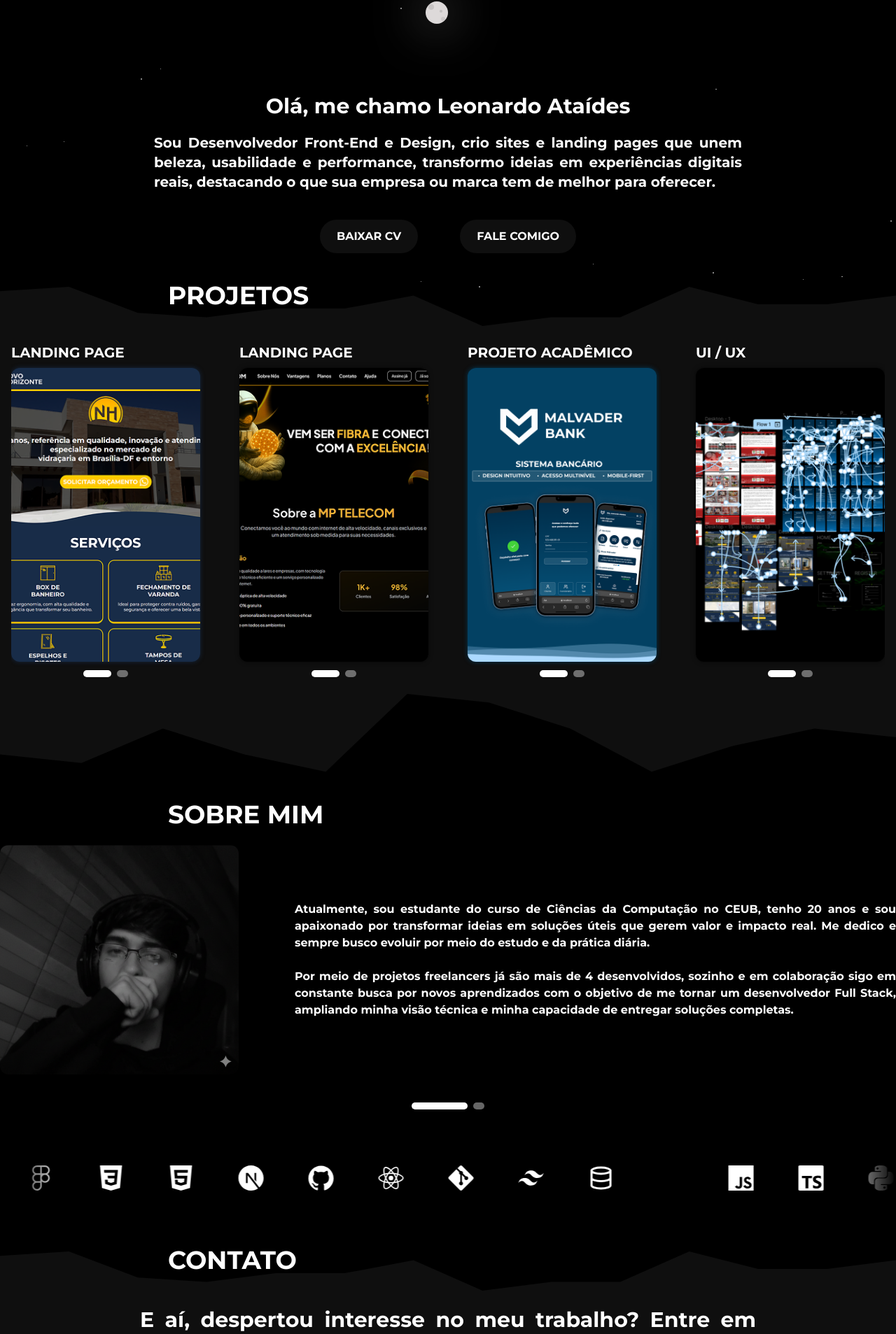
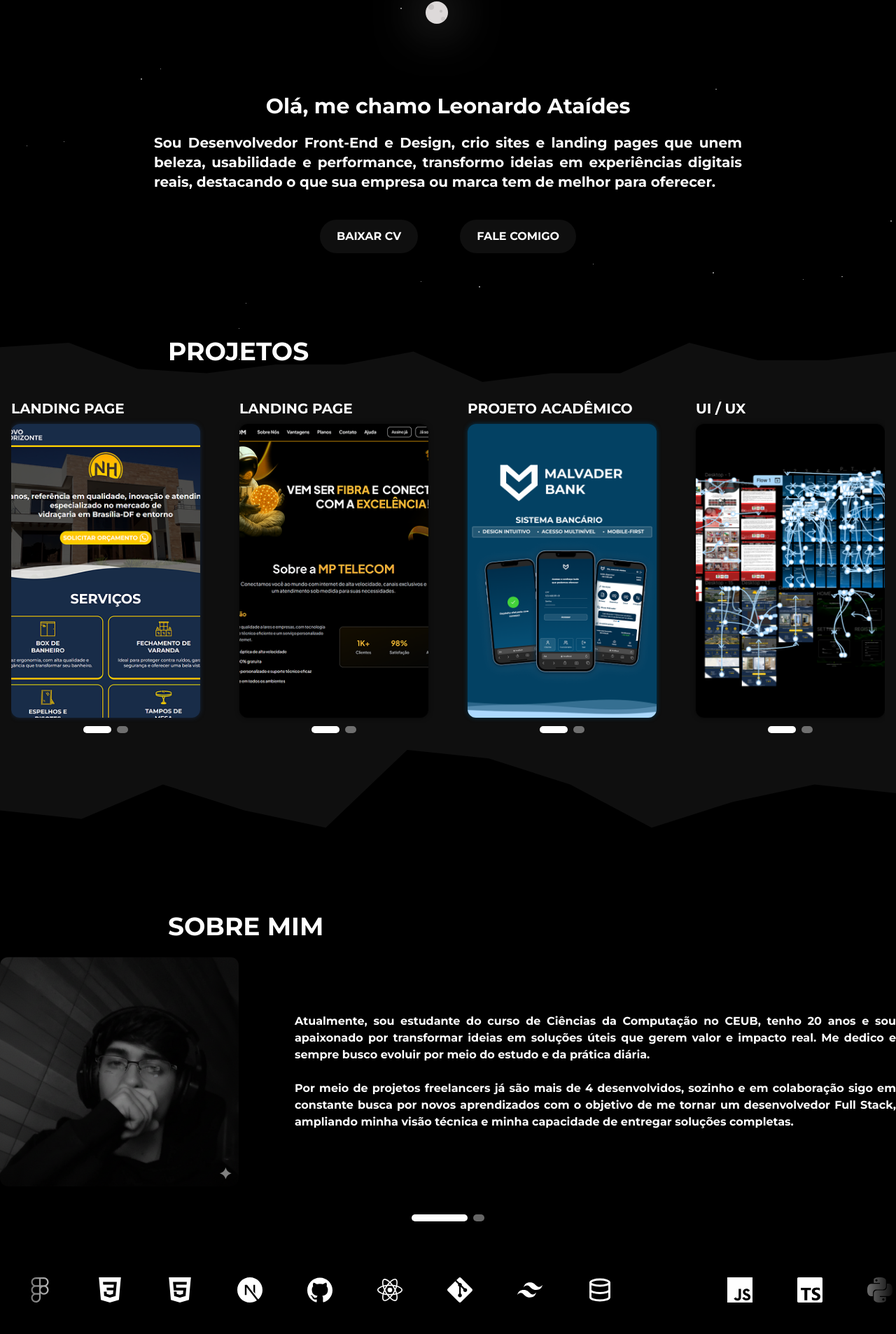
Before and after one commit to LeonardoAtaides/MyPortifolio, a Next.js app in the folder my-portifolio/: page /Home in a window 1280 px wide. Shown: the part 94-2001 px from the top of the page at 70% size. Built offline with nearby package versions, Linux system fonts and the light colour scheme; some icons are missing.

Commit message:
add redicionamento

```diff
--- a/my-portifolio/app/Home/page.tsx
+++ b/my-portifolio/app/Home/page.tsx
@@ -39,13 +39,13 @@ export default function Home() {
 
           {/* Menu central */}
           <nav className="flex items-center gap-12 bg-[#0F0F0F] px-10 py-3  font-semibold text-sm tracking-wide rounded-full">
-            <a href="#" className="hover:opacity-80 transition">
+            <a href="#aboutme" className="hover:opacity-80 transition">
               SOBRE MIM
             </a>
-            <a href="#" className="hover:opacity-80 transition">
+            <a href="#projects" className="hover:opacity-80 transition">
               PROJETOS
             </a>
-            <a href="#" className="hover:opacity-80 transition">
+            <a href="#contact" className="hover:opacity-80 transition">
               CONTATO
             </a>
           </nav>
@@ -61,7 +61,7 @@ export default function Home() {
       < Lua />
 
       {/* Apresentação */}
-      <div className=" relative z-10 flex flex-col justify-center font-bold text-center mt-40">
+      <div className=" relative z-10 flex flex-col justify-center font-bold text-center mt-40 pb-20">
         <h1 className="text-3xl text-center">Olá, me chamo Leonardo Ataídes</h1>
         <div className="flex justify-center mt-5 text-xl">
             <p className="text-justify w-210">
@@ -83,18 +83,22 @@ export default function Home() {
       {/* Projetos */}
       <Titulo  tipo={0}/>
 
-
-      <ProjectsCarousel />
-
-
+      <section id="projects" className="scroll-mt-26">
+        <ProjectsCarousel />
+      </section>
 
       {/* Sobre Mim */}
-      < AboutMe />
-      < InfiniteIcons />
+      <section id="aboutme" className="scroll-mt-20">
+        < AboutMe />
+        < InfiniteIcons />
+      </section>
 
       {/*Contato*/}
       <Titulo  tipo={3}/>
-      <Contact />
+      <section id="contact" className="scroll-mt-20">
+        <Contact />
+      </section>
+
 
 
 
--- a/my-portifolio/app/components/contact.tsx
+++ b/my-portifolio/app/components/contact.tsx
@@ -46,7 +46,7 @@ export default function Contact() {
             target="_blank"
             rel="noopener noreferrer"
             >
-            <Icon size={80} className="transition duration-300 ease-out
+            <Icon size={70} className="transition duration-300 ease-out
                         hover:scale-110 " />
             </a>
         ))}
--- a/my-portifolio/app/components/infiniteicons.tsx
+++ b/my-portifolio/app/components/infiniteicons.tsx
@@ -34,7 +34,7 @@ const icons = [
 
 export default function InfiniteIcons() {
   return (
-    <div className="relative w-full overflow-hidden py-8 mt-12">
+    <div className="relative w-full overflow-hidden py-8 mt-12 pb-20">
       <div className="absolute left-0 top-0 bottom-0 w-24 bg-gradient-to-r from-black to-transparent z-10 pointer-events-none" />
       <div className="absolute right-0 top-0 bottom-0 w-24 bg-gradient-to-l from-black to-transparent z-10 pointer-events-none" />
 
--- a/my-portifolio/app/components/projectcarrosel.tsx
+++ b/my-portifolio/app/components/projectcarrosel.tsx
@@ -48,7 +48,7 @@ const projects = [
 
 export default function ProjectsCarousel() {
   return (
-    <div className="relative z-20 mt-12">
+    <div className="relative z-20 mt-12 pb-20">
       <img src="/assets/CometaSuperior.svg" className="w-full" />
 
       {/* CONTAINER SCROLL */}
--- a/my-portifolio/app/globals.css
+++ b/my-portifolio/app/globals.css
@@ -18,6 +18,7 @@
     --foreground: #ededed;
   }
 }
+
 
 body {
   background: var(--background);
```
